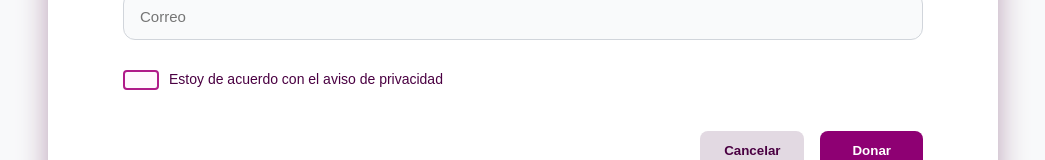
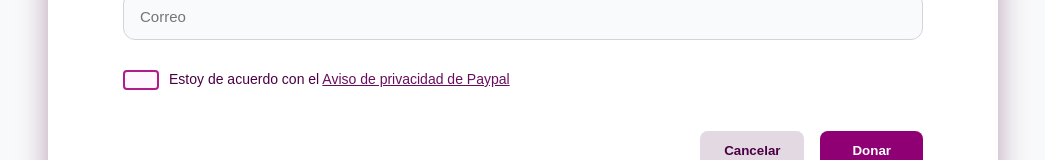
Before and after one commit to Evelinmq/estadia_frontend, a React (Vite) app: page /donaciones in a window 1280 px wide. Shown: the part 594-754 px from the top of the page, without its empty margins (117-1162 px from the left). Built offline with nearby package versions, Linux system fonts and the light colour scheme; a web font is replaced by a local one.

Commit message:
Aviso de privacidad

```diff
--- a/src/Pages/Donaciones.jsx
+++ b/src/Pages/Donaciones.jsx
@@ -141,15 +141,6 @@ export default function Donaciones () {
                                         pattern: {
                                             value: /^[^\s@]+@[^\s@]+\.[^\s@]+$/,
                                             message: "Formato de correo inválido"},
-                                        validate: async (value) => {
-                                            try {
-                                                const response = await fetch(`http://localhost:8080/api/beneficiarios/verificarCorreo?email=${encodeURIComponent(value)}`);
-                                                const existe = await response.json();
-                                                return !existe || "Este correo ya está registrado";
-                                            } catch (error) {
-                                                return "Error al verificar el correo";
-                                            }
-                                        }
                                     })}/>
                             </div>
 
@@ -161,7 +152,8 @@ export default function Donaciones () {
                                             required: "Debes aceptar el aviso de privacidad"
                                         })}
                                     />
-                                    Estoy de acuerdo con el aviso de privacidad
+
+                                    Estoy de acuerdo con el <a className="link" href="https://www.paypal.com/mx/legalhub/paypal/privacy-full">Aviso de privacidad de Paypal</a>
                                 </label>
 
                                 {errors.privacidad && (
--- a/src/Pages/ModalGlobal.css
+++ b/src/Pages/ModalGlobal.css
@@ -508,6 +508,10 @@
     background-color: #4A0042;
 }
 
+.link {
+    color: #6a0d5f;
+}
+
 /* Responsivo para móviles */
 @media (max-width: 600px) {
     .form-container {
```
